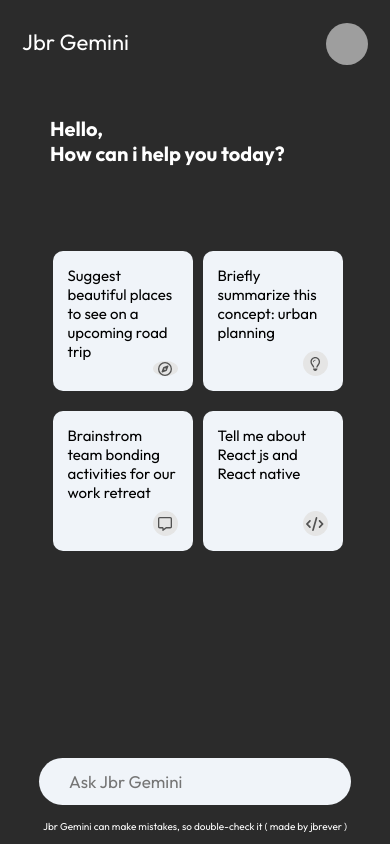
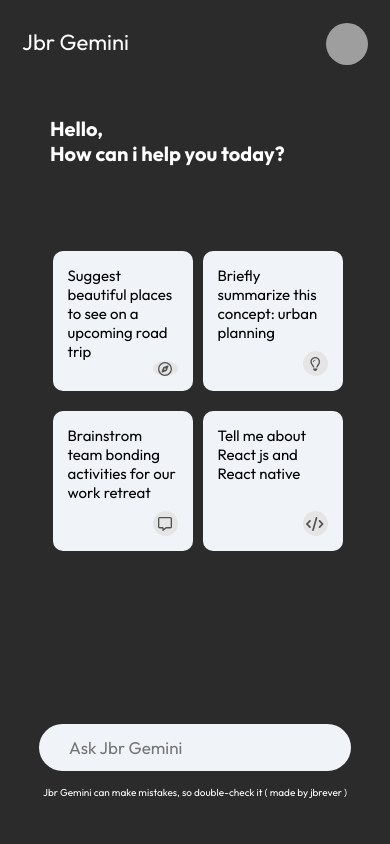
Before and after one commit to Jbrever/React-Gemini-Clone, a React (Vite) app in the folder frontend/: page / in a window 390 px wide. Built offline with nearby package versions, Linux system fonts and the light colour scheme; grey boxes are pictures that could not be loaded.

Commit message:
css changes

```diff
--- a/frontend/components/Main/Main.css
+++ b/frontend/components/Main/Main.css
@@ -360,6 +360,9 @@
         padding:13px 20px;
         margin: 0 0;
     }
+    .main-container .bottom-part{
+        padding-bottom: 34px;
+    }
 }
 
 
```
